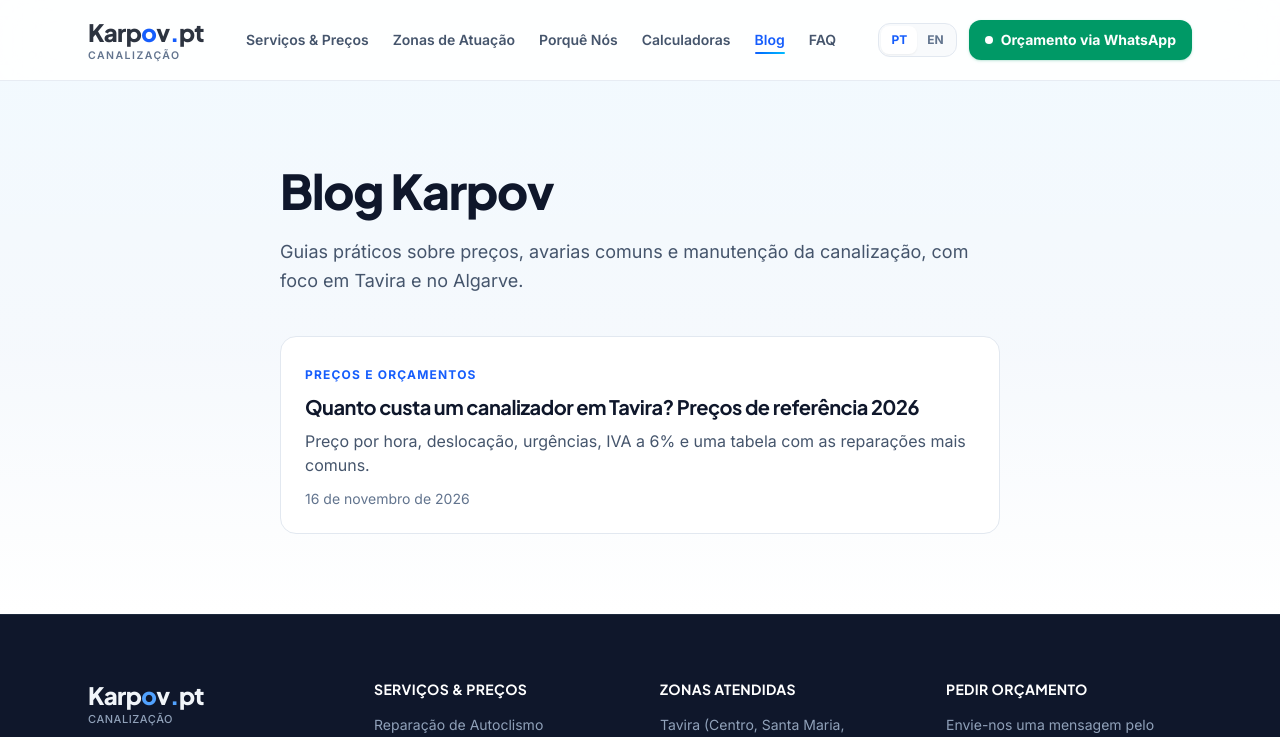
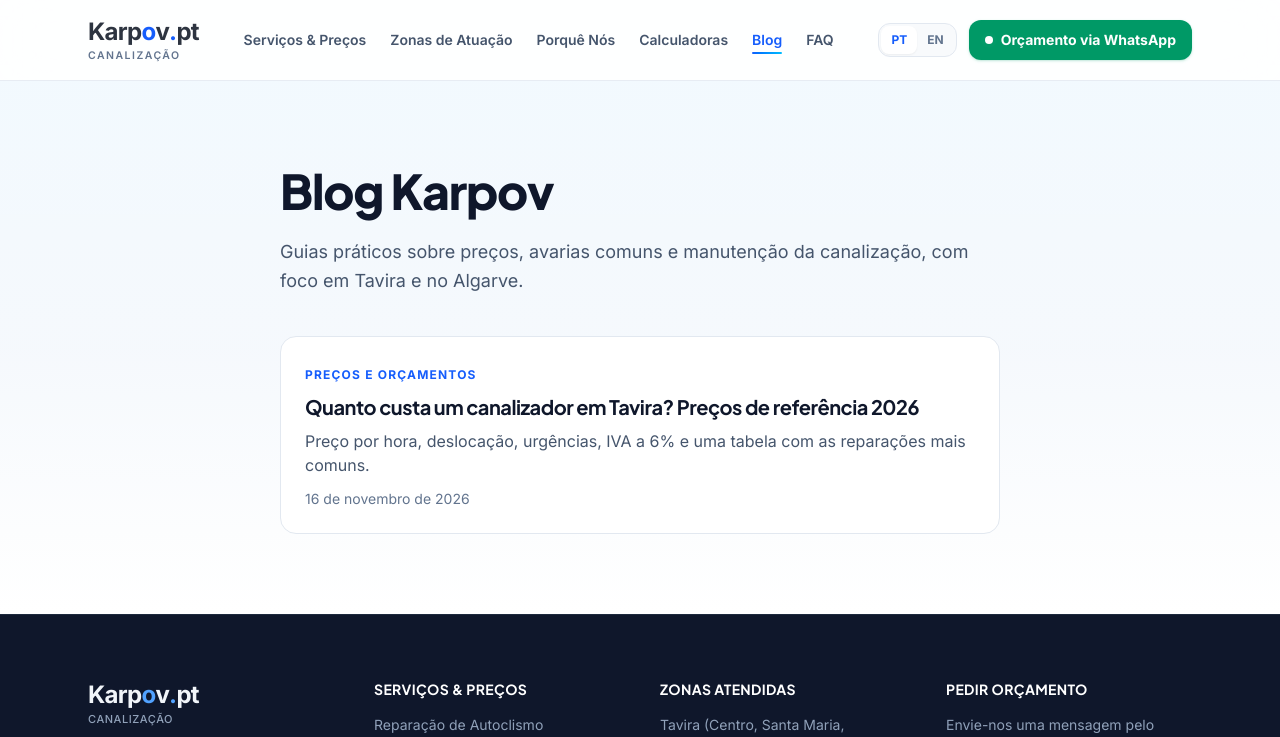
Before and after one commit to Vnukkarpov/canalizador, an Astro site: page /blog in a window 1280 px wide. Shown: the top 737 px of the page. Built offline with nearby package versions, Linux system fonts and the light colour scheme; Astro itself is replaced by a stand-in of ours.

Commit message:
Use Inter Bold 700 with -0.03em tracking for Karpov.pt logo

```diff
--- a/src/components/Footer.astro
+++ b/src/components/Footer.astro
@@ -100,7 +100,7 @@ const t =
       <!-- Col 1: Brand & Bio -->
       <div class="md:col-span-1">
         <div class="mb-4">
-          <div class="brand-word font-display font-extrabold text-2xl tracking-tight text-slate-100 flex items-baseline" aria-label="Karpov.pt">
+          <div class="brand-word font-bold text-2xl tracking-[-0.03em] text-slate-100 flex items-baseline" aria-label="Karpov.pt">
             <span aria-hidden="true">Karp</span><span class="text-blue-400" aria-hidden="true">o</span><span aria-hidden="true">v</span><span class="text-blue-400" aria-hidden="true">.</span><span aria-hidden="true">pt</span>
           </div>
           <p class="text-[11px] text-slate-400 font-medium tracking-wider uppercase">{t.subtitle}</p>
--- a/src/components/Header.astro
+++ b/src/components/Header.astro
@@ -64,7 +64,7 @@ const t =
     <!-- Brand -->
     <a href={homeHref} class="group flex items-center gap-2.5 shrink-0" aria-label={t.homeAria}>
       <div>
-        <div class="brand-word font-display font-extrabold text-2xl tracking-tight text-[#2d3440] flex items-baseline" aria-label="Karpov.pt">
+        <div class="brand-word font-bold text-2xl tracking-[-0.03em] text-[#2d3440] flex items-baseline" aria-label="Karpov.pt">
           <span aria-hidden="true">Karp</span><span class="text-blue-600" aria-hidden="true">o</span><span aria-hidden="true">v</span><span class="text-blue-600" aria-hidden="true">.</span><span aria-hidden="true">pt</span>
         </div>
         <p class="text-[10.5px] text-slate-500 font-semibold tracking-[0.14em] uppercase">{t.subtitle}</p>
```
